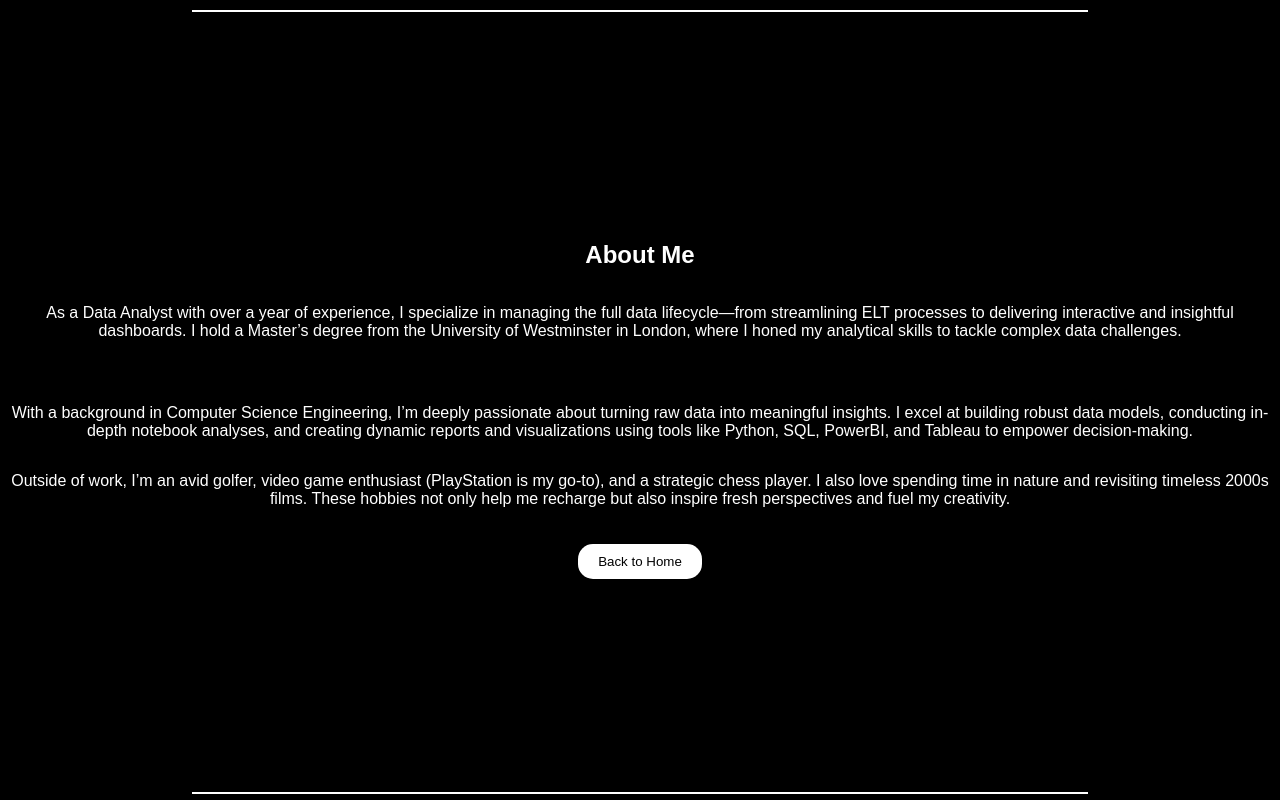
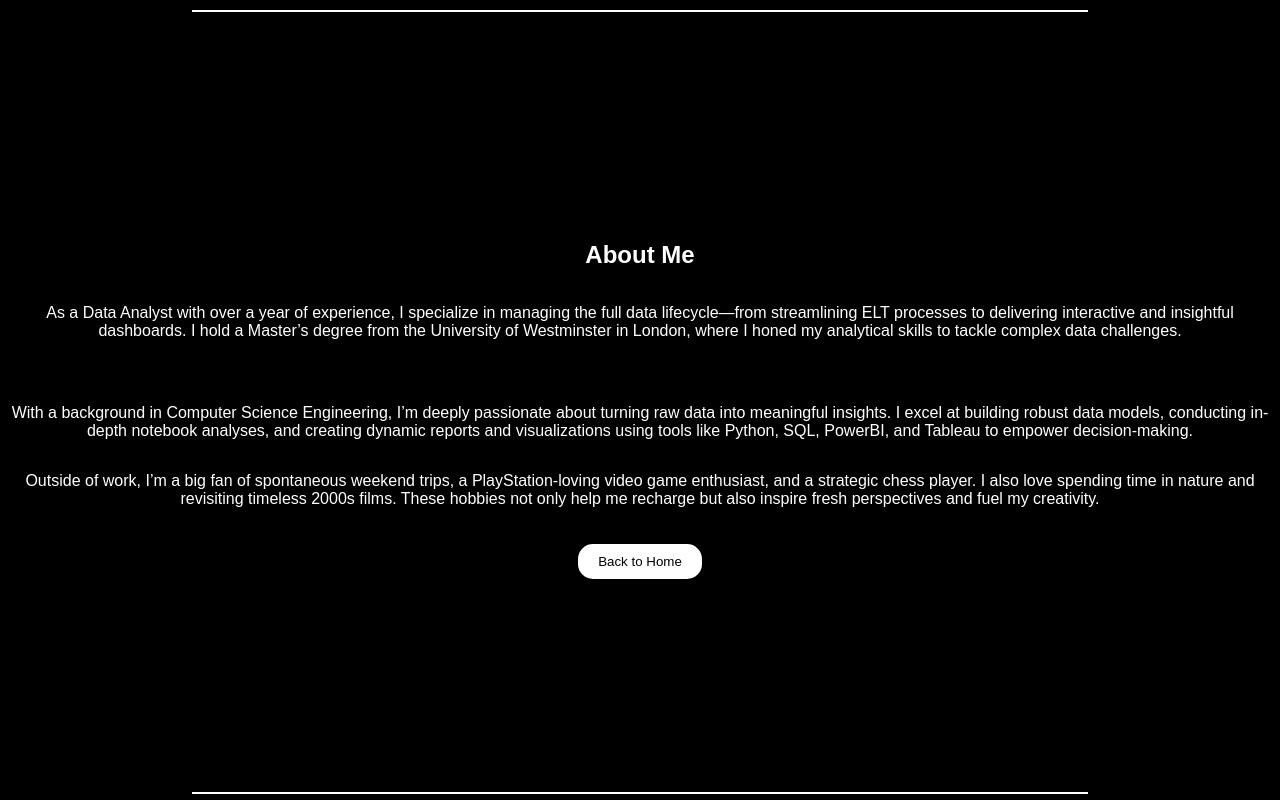
Before and after one commit to sbdarijit/arijitchoudhury, a plain HTML site: page index.html in a window 1280 px wide. Both pictures are taken after a click on the button "About Me". Drawn offline with Linux system fonts and the light colour scheme.

Commit message:
Update index.html

```diff
--- a/index.html
+++ b/index.html
@@ -42,7 +42,7 @@
       With a background in Computer Science Engineering, I’m deeply passionate about turning raw data into meaningful insights. I excel at building robust data models, conducting in-depth notebook analyses, and creating dynamic reports and visualizations using tools like Python, SQL, PowerBI, and Tableau to empower decision-making.
     </p>
     <p>
-      Outside of work, I’m an avid golfer, video game enthusiast (PlayStation is my go-to), and a strategic chess player. I also love spending time in nature and revisiting timeless 2000s films. These hobbies not only help me recharge but also inspire fresh perspectives and fuel my creativity.
+      Outside of work, I’m a big fan of spontaneous weekend trips, a PlayStation-loving video game enthusiast, and a strategic chess player. I also love spending time in nature and revisiting timeless 2000s films. These hobbies not only help me recharge but also inspire fresh perspectives and fuel my creativity.
     </p>
     <button class="back-button" onclick="goBack()">Back to Home</button>
   </div>
```
